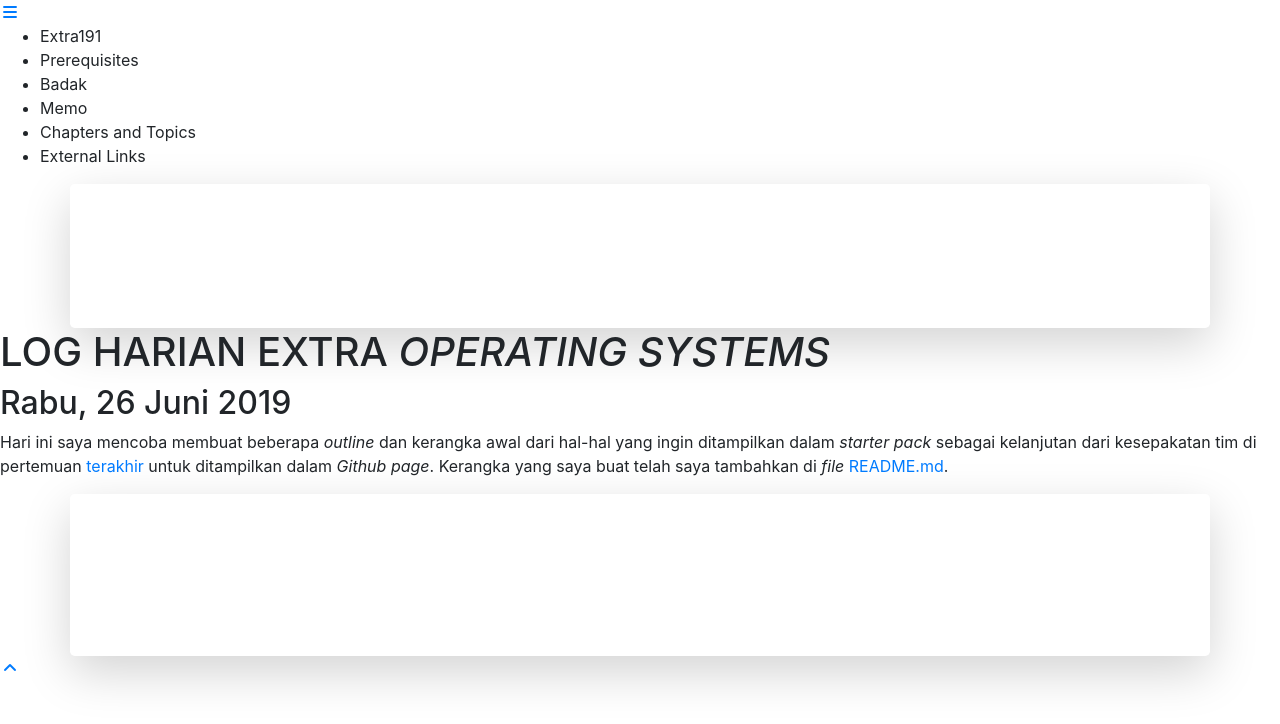
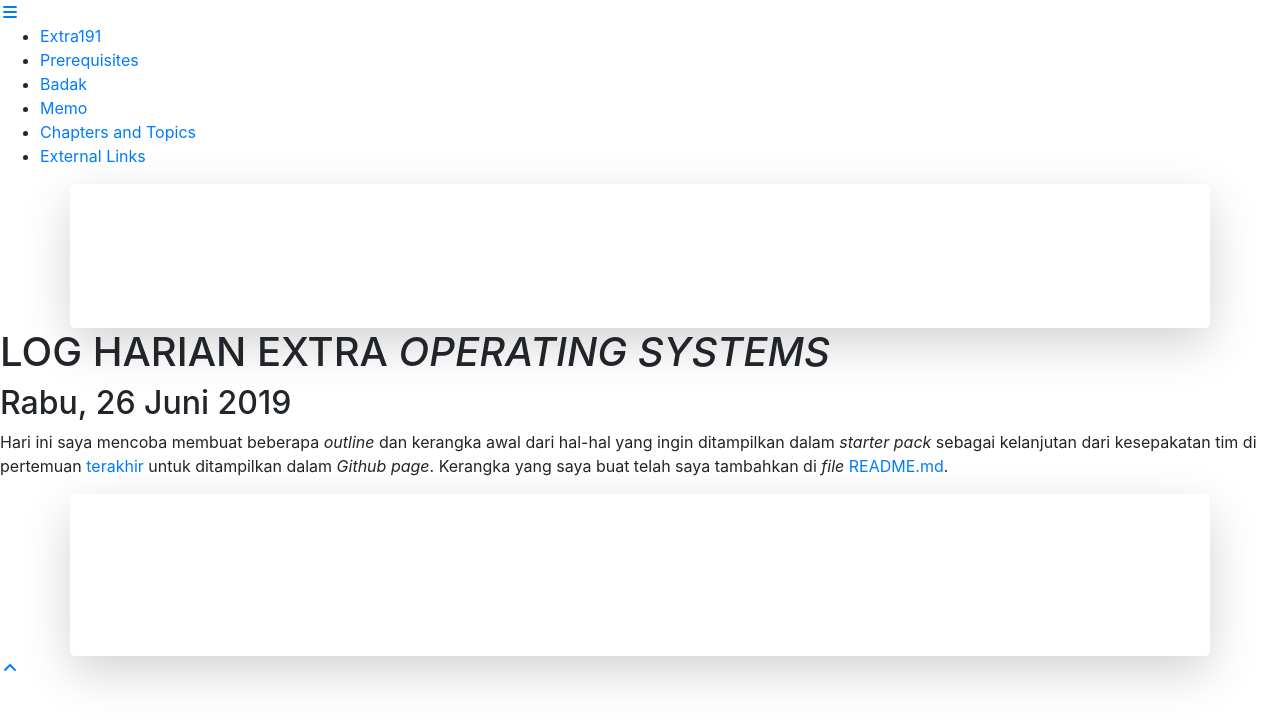
Before and after one commit to andriansyahp/extra191, a Jekyll site: the page built from SandBox/andriansyahp/2019-06-26-andriansyahp.md, in a window 1280 px wide. Shown: the top 724 px of the page. Built offline with Jekyll 4.4.1, drawn with Linux system fonts in a browser that asks for light colours; nearby versions of some CDN libraries; our own code applies the rules of GitHub Pages for plain Markdown files; library files that are not in the unit come from our copies.

Commit message:
Brute force debugging phase 5

```diff
--- a/_includes/navbar.html
+++ b/_includes/navbar.html
@@ -5,22 +5,22 @@
 <nav id="sidebar-wrapper">
     <ul class="sidebar-nav">
         <li class="sidebar-brand">
-            Extra191
+            <a class="js-scroll-trigger" href="#page-top">Extra191</a>
           </li>
           <li class="sidebar-nav-item">
-            Prerequisites
+            <a class="js-scroll-trigger" href="#prerequisites">Prerequisites</a>
           </li>
           <li class="sidebar-nav-item">
-            Badak
+            <a class="js-scroll-trigger" href="#badak">Badak</a>
           </li>
           <li class="sidebar-nav-item">
-            Memo
+            <a class="js-scroll-trigger" href="#memo">Memo</a>
           </li>
           <li class="sidebar-nav-item">
-            Chapters and Topics
+            <a class="js-scroll-trigger" href="#">Chapters and Topics</a>
           </li>
           <li class="sidebar-nav-item">
-            External Links
+            <a class="js-scroll-trigger" href="#links">External Links</a>
           </li>
     </ul>
 </nav>
```
Also changed, not shown: 5 other files. Lines whose indentation alone changed are shown as unchanged.
